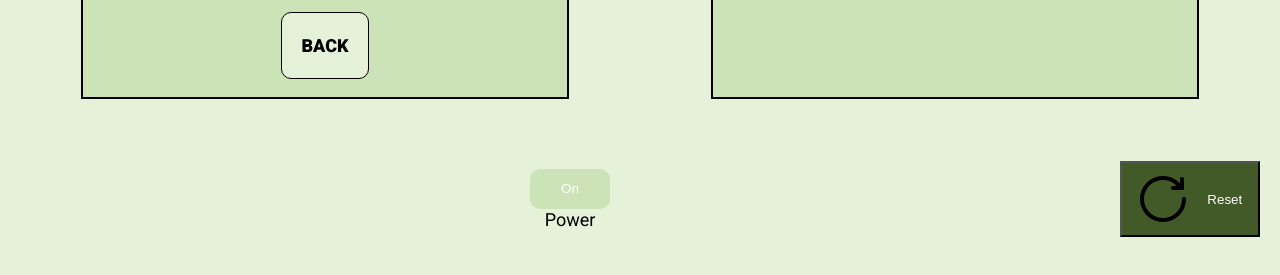
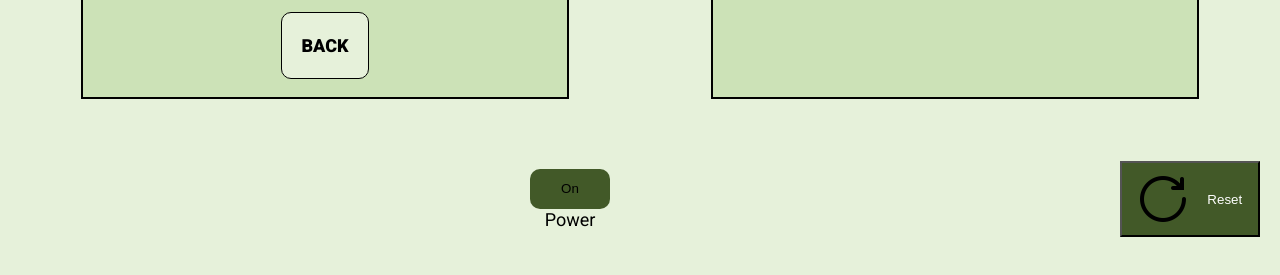
Before and after one commit to Vignesh-Cherisher/Vignesh_M_December_2023, a plain HTML site: page src/index.html in a window 1280 px wide. Both pictures are taken after a click on the button "Off". Shown: the part 521-796 px from the top of the page. Drawn offline with Linux system fonts and the light colour scheme.

Commit message:
feat: bugs found

```diff
--- a/src/index.html
+++ b/src/index.html
@@ -89,7 +89,7 @@
     <div class="power-and-reset-container">
       <div class="empty-container"></div>
       <div class="power-container">
-        <button id="power-btn" class="btn btn-primary">Off</button>
+        <button id="power-button" class="power-btn">Off</button>
         <p class="power-button-label">Power</p>
       </div>
       <div class="reset-container">
--- a/src/js/htmlComponents.js
+++ b/src/js/htmlComponents.js
@@ -2,7 +2,7 @@ export const modeOptionCheckbox = document.querySelector('#mode-option-checkbox'
 export const zoneSelectorCheckboxes = document.querySelectorAll('.zone-selector-checkboxes')
 export const zoneOrderField = document.querySelector('#zone-order-field')
 export const zoneTimeField = document.querySelector ('#zone-time-field')
-export const powerButton = document.querySelector('#power-btn')
+export const powerButton = document.querySelector('.power-btn')
 export const indicatorButtons = document.querySelectorAll('.indicator-buttons')
 export const timerDisplay = document.querySelector('#time-display')
 export const minutes = document.getElementById('minutes');
--- a/src/js/index.js
+++ b/src/js/index.js
@@ -7,13 +7,13 @@ let machineState = false
 
 htmlComponents.powerButton.addEventListener('click', function () {
   if (htmlComponents.powerButton.innerHTML === 'Off') {
-    htmlComponents.modeOptionCheckbox.checked = false
     htmlComponents.powerButton.innerHTML = 'On'
     htmlComponents.powerButton.classList.add('power-button-on')
     setInitialStorageValue()
     machineState = true
   } else {
     htmlComponents.powerButton.innerHTML = 'Off'
+    htmlComponents.modeOptionCheckbox.checked = false
     htmlComponents.powerButton.classList.remove('power-button-on')
     machineState = false
   }
@@ -76,7 +76,7 @@ htmlComponents.modeOptionCheckbox.addEventListener('click', function () {
 
 function runSprinklers() {
   updateOrderArray()
-  turnIndicators()
+  // turnIndicators()
 }
 
 function updateOrderArray() {
@@ -148,3 +148,7 @@ function timeValueLesserThanTen(secondsValue) {
     return secondsValue.toString()
   }
 }
+
+function stopSprinklers() {
+
+}
--- a/src/styles.css
+++ b/src/styles.css
@@ -236,7 +236,7 @@ html, body {
   text-align: center;
 }
 
-#power-btn {
+.power-btn {
   border: none;
   height: 40px;
   width: 80px;
```
